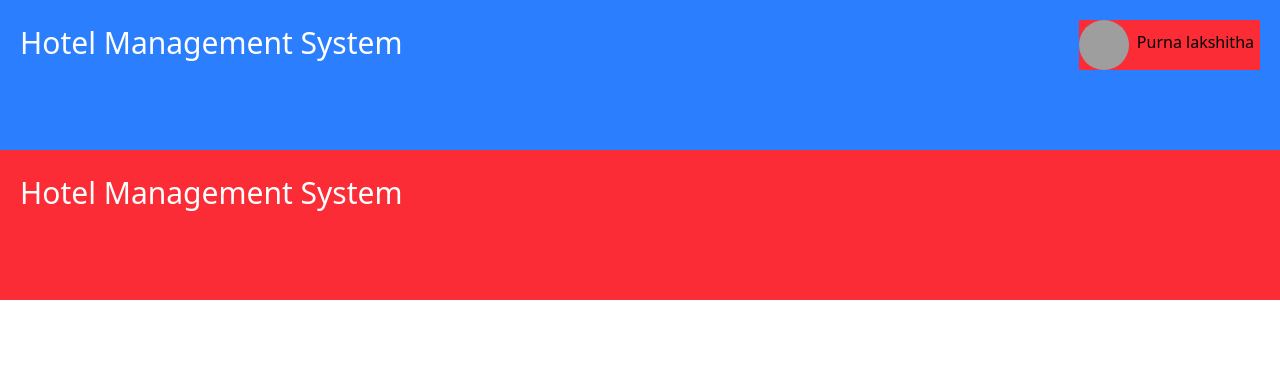
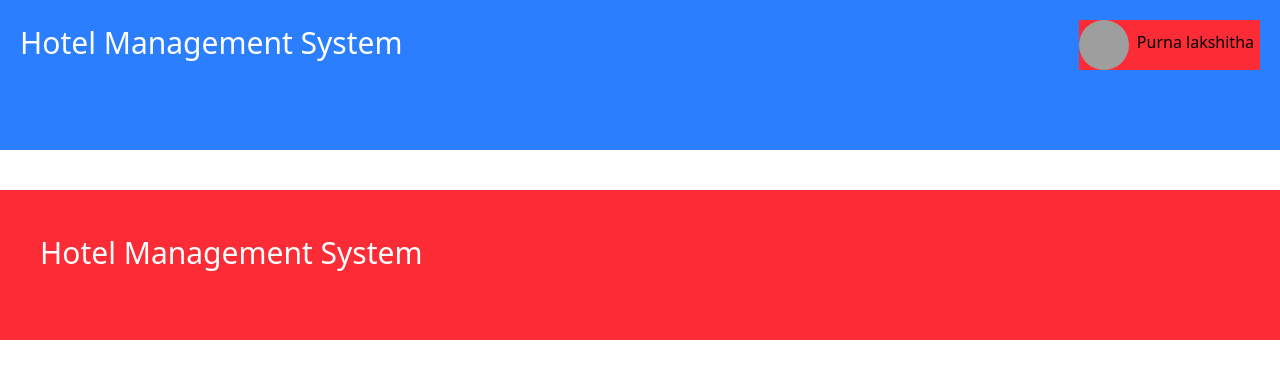
Before and after one commit to purnalakshitha99/hotel-management-front-end, a React (Vite) app: page / in a window 1280 px wide. Shown: the top 378 px of the page. Built offline with nearby package versions, Linux system fonts and the light colour scheme; grey boxes are pictures that could not be loaded.

Commit message:
margin top added

```diff
--- a/src/components/BodyContent/BodyContent.jsx
+++ b/src/components/BodyContent/BodyContent.jsx
@@ -2,7 +2,7 @@ import React from 'react';
 
 function BodyContent(){
      return(
-        <header className='w-full bg-red-500 flex h-[150px] relative  p-[20px] '>
+        <header className='w-full bg-red-500 flex h-[150px] relative  p-[40px] mt-10 '>
         <h1 className='text-white text-[30px]' >Hotel Management System</h1>
 
 
```
